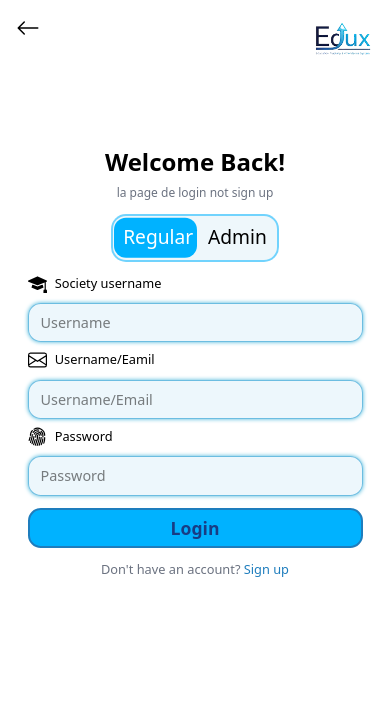
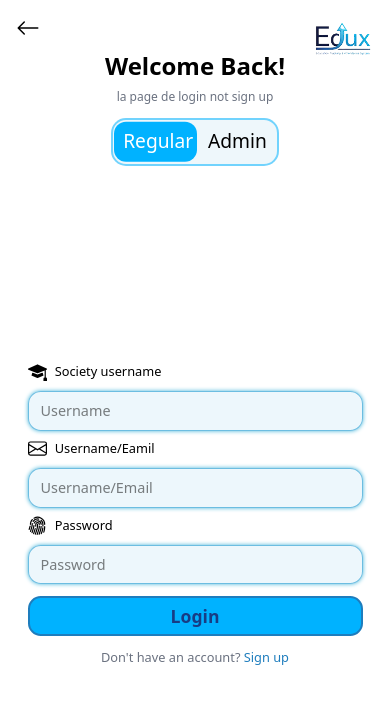
Before and after one commit to Aiimene/Edux, a Next.js app: page /login in a window 390 px wide. Shown: the top 704 px of the page. Built offline with nearby package versions, Linux system fonts and the light colour scheme.

Commit message:
style:fixing the loding and sign up page

```diff
--- a/src/app/(auth)/login/login.module.css
+++ b/src/app/(auth)/login/login.module.css
@@ -20,11 +20,13 @@
     width: 80%;
     padding: 2rem;
     position: relative;
+    min-height: 100vh;
     height: 100vh;
     display: flex;
     flex-direction: column;
-    justify-content: center;
+    justify-content: flex-start;
     align-items: center;
+    overflow-y: auto;
 }
 
 .logo{
@@ -269,7 +271,10 @@ display: none !important;
 
 .form{
     width: 100%;
-    height: 60%;
+    flex: 1;
+    display: flex;
+    flex-direction: column;
+    justify-content: center;
 }
 
 /* Responsive Styles for Mobile */
@@ -302,11 +307,17 @@ display: none !important;
         background-color: transparent;
         border-radius: 1rem;
         box-shadow: none;
+        min-height: 100vh;
         height: 100vh;
         max-height: 100vh;
+        justify-content: flex-start;
+        align-items: center;
+        overflow-y: auto;
+    }
+
+    .loginForm .form {
+        flex: 1;
         justify-content: center;
-        align-items: center;
-        overflow: hidden;
     }
 
     /* Add more margin-top for sign-up form on mobile */
@@ -420,7 +431,8 @@ display: none !important;
     top:0;
     right: 0;
     width: 50%;
-    height: 100%;
+    height: 100vh;
+    min-height: 100vh;
     border-radius: 150px 0 0 150px;
     background-color: black;
     z-index: 9999;
@@ -549,6 +561,19 @@ display: none !important;
     .newleft .loginForm {
         width: 90%;
         padding: 1rem 0.5rem;
+        min-height: 100vh;
+        height: 100vh;
+    }
+
+    .rightSide .loginForm,
+    .newleft .loginForm {
+        justify-content: flex-start;
+    }
+
+    .rightSide .loginForm .form,
+    .newleft .loginForm .form {
+        flex: 1;
+        justify-content: center;
     }
 
     /* Add margin-top to continue buttons on mobile */
```
